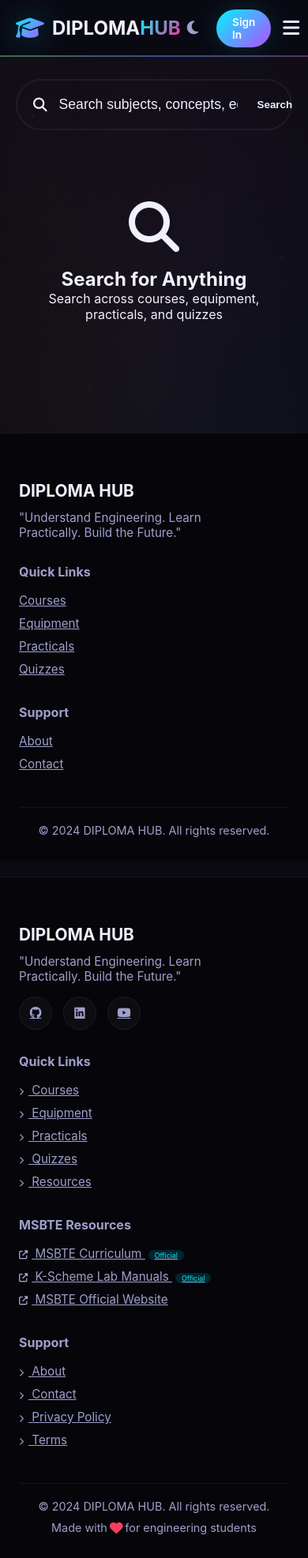
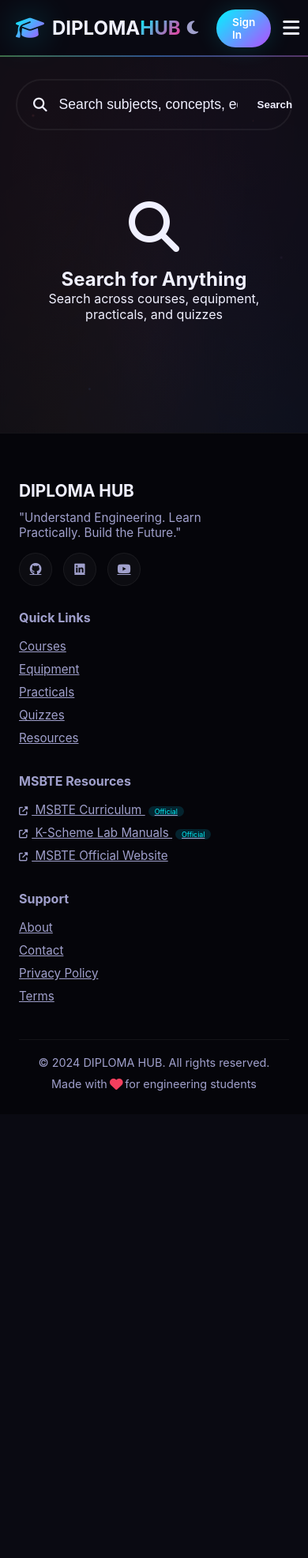
Before and after one commit to alam-7/diploma-hub, a website: page search.html in a window 390 px wide. Shown: the whole page at 79% size. After the commit the page ends 1411 px from the top, so only its background shows below. Drawn offline with Linux system fonts and the light colour scheme.

Commit message:
Update search.html

```diff
--- a/search.html
+++ b/search.html
@@ -148,6 +148,7 @@
     </style>
 </head>
 <body>
+    <!-- NAVBAR -->
     <nav class="navbar">
         <div class="nav-container">
             <div class="nav-logo">
@@ -160,6 +161,8 @@
                 <a href="equipment.html">Equipment</a>
                 <a href="practicals.html">Practicals</a>
                 <a href="quizzes.html">Quizzes</a>
+                <a href="resources.html">Resources</a>
+                <a href="about.html">About</a>
             </div>
             <div class="nav-right">
                 <button class="theme-toggle" onclick="toggleTheme()">
@@ -173,6 +176,7 @@
         </div>
     </nav>
 
+    <!-- SEARCH PAGE -->
     <div class="search-page" id="searchPage">
         <div class="search-box-large">
             <i class="fas fa-search"></i>
@@ -189,12 +193,18 @@
         </div>
     </div>
 
+    <!-- ✅ FOOTER - KEEP ONLY THIS ONE -->
     <footer class="footer">
         <div class="container">
             <div class="footer-grid">
                 <div class="footer-col">
                     <h3>DIPLOMA HUB</h3>
                     <p>"Understand Engineering. Learn Practically. Build the Future."</p>
+                    <div class="social-links">
+                        <a href="#" aria-label="GitHub"><i class="fab fa-github"></i></a>
+                        <a href="#" aria-label="LinkedIn"><i class="fab fa-linkedin"></i></a>
+                        <a href="#" aria-label="YouTube"><i class="fab fa-youtube"></i></a>
+                    </div>
                 </div>
                 <div class="footer-col">
                     <h4>Quick Links</h4>
@@ -202,15 +212,36 @@
                     <a href="equipment.html">Equipment</a>
                     <a href="practicals.html">Practicals</a>
                     <a href="quizzes.html">Quizzes</a>
+                    <a href="resources.html">Resources</a>
+                </div>
+                <div class="footer-col">
+                    <h4>MSBTE Resources</h4>
+                    <a href="https://econtent.msbte.edu.in/curriculum_search/" target="_blank" rel="noopener">
+                        <i class="fas fa-external-link-alt" style="font-size:0.7rem;margin-right:5px;"></i>
+                        MSBTE Curriculum
+                        <span style="font-size:0.55rem;background:rgba(0,212,255,0.15);color:var(--neon-blue);padding:1px 8px;border-radius:10px;margin-left:4px;">Official</span>
+                    </a>
+                    <a href="https://curriculum.msbte.edu.in/msbteacmon/curdev/outer.php?q=get_lab_manuals_k" target="_blank" rel="noopener">
+                        <i class="fas fa-external-link-alt" style="font-size:0.7rem;margin-right:5px;"></i>
+                        K-Scheme Lab Manuals
+                        <span style="font-size:0.55rem;background:rgba(0,212,255,0.15);color:var(--neon-blue);padding:1px 8px;border-radius:10px;margin-left:4px;">Official</span>
+                    </a>
+                    <a href="https://msbte.ac.in/" target="_blank" rel="noopener">
+                        <i class="fas fa-external-link-alt" style="font-size:0.7rem;margin-right:5px;"></i>
+                        MSBTE Official Website
+                    </a>
                 </div>
                 <div class="footer-col">
                     <h4>Support</h4>
                     <a href="about.html">About</a>
                     <a href="contact.html">Contact</a>
+                    <a href="privacy.html">Privacy Policy</a>
+                    <a href="terms.html">Terms</a>
                 </div>
             </div>
             <div class="footer-bottom">
                 <p>&copy; 2024 DIPLOMA HUB. All rights reserved.</p>
+                <p>Made with <i class="fas fa-heart" style="color:#f43f5e;"></i> for engineering students</p>
             </div>
         </div>
     </footer>
@@ -314,71 +345,34 @@
             document.getElementById('searchInput').value = q;
             performSearch();
         }
+
+        // Theme toggle
+        function toggleTheme() {
+            const body = document.body;
+            const icon = document.getElementById('themeIcon');
+            if (body.getAttribute('data-theme') === 'light') {
+                body.removeAttribute('data-theme');
+                if (icon) icon.className = 'fas fa-moon';
+                localStorage.setItem('theme', 'dark');
+            } else {
+                body.setAttribute('data-theme', 'light');
+                if (icon) icon.className = 'fas fa-sun';
+                localStorage.setItem('theme', 'light');
+            }
+        }
+
+        function toggleMobileMenu() {
+            const nav = document.getElementById('navLinks');
+            if (nav) nav.classList.toggle('open');
+        }
+
+        // Load saved theme
+        const savedTheme = localStorage.getItem('theme');
+        if (savedTheme === 'light') {
+            document.body.setAttribute('data-theme', 'light');
+            const icon = document.getElementById('themeIcon');
+            if (icon) icon.className = 'fas fa-sun';
+        }
     </script>
-<!-- ============================================================
-FOOTER - FULLY WORKING WITH ALL LINKS
-============================================================ -->
-<footer class="footer">
-    <div class="container">
-        <div class="footer-grid">
-
-            <!-- Column 1: Brand -->
-            <div class="footer-col">
-                <h3>DIPLOMA HUB</h3>
-                <p>"Understand Engineering. Learn Practically. Build the Future."</p>
-                <div class="social-links">
-                    <a href="#" aria-label="GitHub"><i class="fab fa-github"></i></a>
-                    <a href="#" aria-label="LinkedIn"><i class="fab fa-linkedin"></i></a>
-                    <a href="#" aria-label="YouTube"><i class="fab fa-youtube"></i></a>
-                </div>
-            </div>
-
-            <!-- Column 2: Quick Links -->
-            <div class="footer-col">
-                <h4>Quick Links</h4>
-                <a href="courses.html"><i class="fas fa-chevron-right" style="font-size:0.6rem;margin-right:6px;"></i> Courses</a>
-                <a href="equipment.html"><i class="fas fa-chevron-right" style="font-size:0.6rem;margin-right:6px;"></i> Equipment</a>
-                <a href="practicals.html"><i class="fas fa-chevron-right" style="font-size:0.6rem;margin-right:6px;"></i> Practicals</a>
-                <a href="quizzes.html"><i class="fas fa-chevron-right" style="font-size:0.6rem;margin-right:6px;"></i> Quizzes</a>
-                <a href="resources.html"><i class="fas fa-chevron-right" style="font-size:0.6rem;margin-right:6px;"></i> Resources</a>
-            </div>
-
-            <!-- Column 3: MSBTE Resources -->
-            <div class="footer-col">
-                <h4>MSBTE Resources</h4>
-                <a href="https://econtent.msbte.edu.in/curriculum_search/" target="_blank" rel="noopener">
-                    <i class="fas fa-external-link-alt" style="font-size:0.7rem;margin-right:5px;"></i>
-                    MSBTE Curriculum
-                    <span style="font-size:0.55rem;background:rgba(0,212,255,0.15);color:var(--neon-blue);padding:1px 8px;border-radius:10px;margin-left:4px;">Official</span>
-                </a>
-                <a href="https://curriculum.msbte.edu.in/msbteacmon/curdev/outer.php?q=get_lab_manuals_k" target="_blank" rel="noopener">
-                    <i class="fas fa-external-link-alt" style="font-size:0.7rem;margin-right:5px;"></i>
-                    K-Scheme Lab Manuals
-                    <span style="font-size:0.55rem;background:rgba(0,212,255,0.15);color:var(--neon-blue);padding:1px 8px;border-radius:10px;margin-left:4px;">Official</span>
-                </a>
-                <a href="https://msbte.ac.in/" target="_blank" rel="noopener">
-                    <i class="fas fa-external-link-alt" style="font-size:0.7rem;margin-right:5px;"></i>
-                    MSBTE Official Website
-                </a>
-            </div>
-
-            <!-- Column 4: Support -->
-            <div class="footer-col">
-                <h4>Support</h4>
-                <a href="about.html"><i class="fas fa-chevron-right" style="font-size:0.6rem;margin-right:6px;"></i> About</a>
-                <a href="contact.html"><i class="fas fa-chevron-right" style="font-size:0.6rem;margin-right:6px;"></i> Contact</a>
-                <a href="#"><i class="fas fa-chevron-right" style="font-size:0.6rem;margin-right:6px;"></i> Privacy Policy</a>
-                <a href="#"><i class="fas fa-chevron-right" style="font-size:0.6rem;margin-right:6px;"></i> Terms</a>
-            </div>
-
-        </div>
-
-        <!-- Bottom Bar -->
-        <div class="footer-bottom">
-            <p>&copy; 2024 DIPLOMA HUB. All rights reserved.</p>
-            <p>Made with <i class="fas fa-heart" style="color:#f43f5e;"></i> for engineering students</p>
-        </div>
-    </div>
-</footer>
 </body>
 </html>
```
